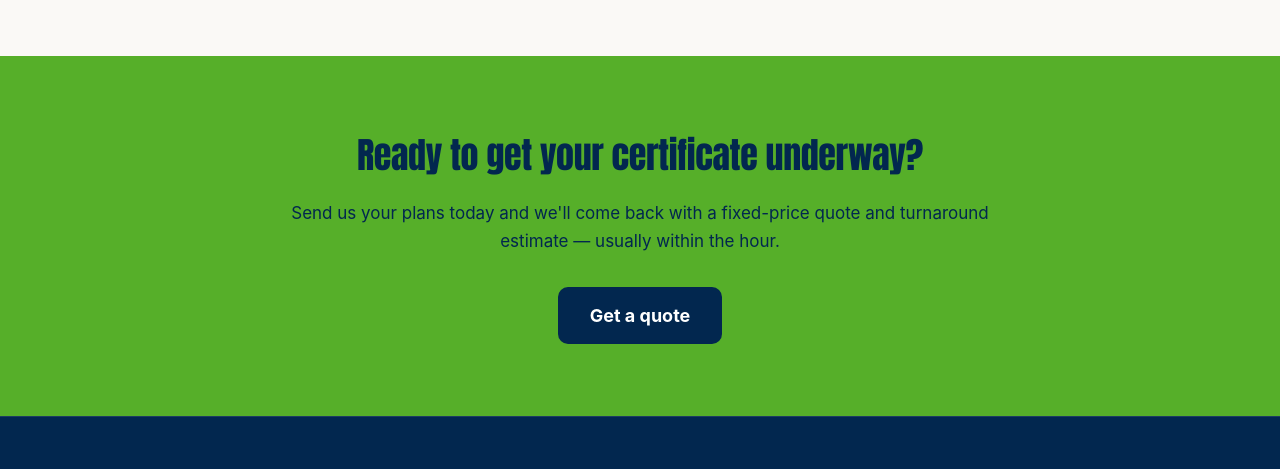
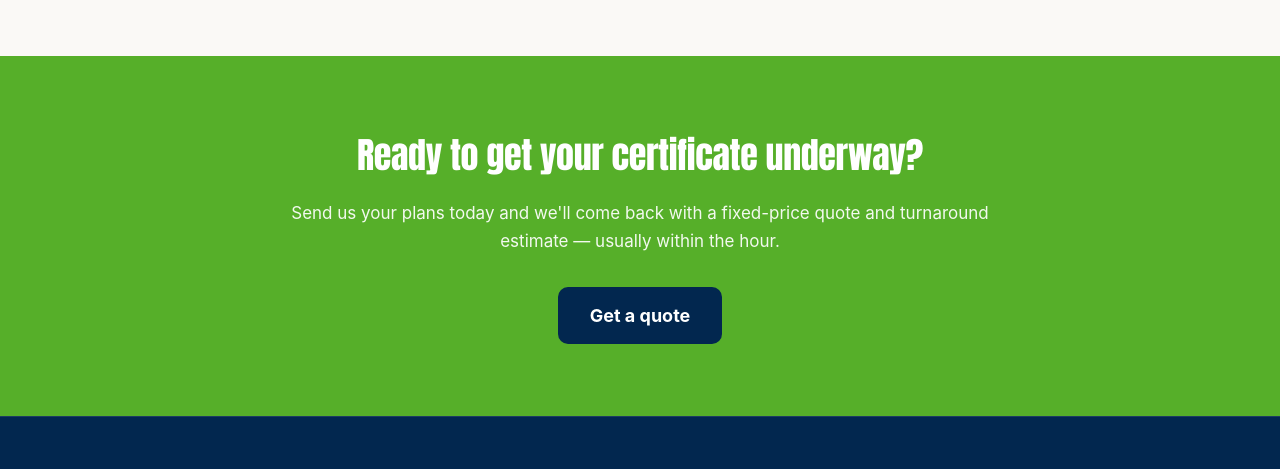
Before and after one commit to thriiv-digital/ecoreports, a plain HTML site: page index.html in a window 1280 px wide. Shown: the part 4760-5229 px from the top of the page. Drawn offline with nearby package versions, Linux system fonts and the light colour scheme; a web font is replaced by a local one.

Commit message:
Switch CTA band heading/paragraph to white text
Co-Authored-By: Claude Sonnet 5 <noreply@anthropic.com>

```diff
--- a/index.html
+++ b/index.html
@@ -144,8 +144,8 @@
 
 <div id="cta-section" style="background:var(--lime-500);padding:72px 32px;text-align:center">
 <div style="max-width:720px;margin:0 auto">
-<h2 style="color:var(--forest-800);font-size:2.25rem;margin-bottom:16px">Ready to get your certificate underway?</h2>
-<p style="font-family:var(--font-body);color:var(--forest-800);font-size:1.0625rem;margin-bottom:32px;line-height:1.65">Send us your plans today and we'll come back with a fixed-price quote and turnaround estimate — usually within the hour.</p>
+<h2 style="color:#fff;font-size:2.25rem;margin-bottom:16px">Ready to get your certificate underway?</h2>
+<p style="font-family:var(--font-body);color:rgba(255,255,255,0.92);font-size:1.0625rem;margin-bottom:32px;line-height:1.65">Send us your plans today and we'll come back with a fixed-price quote and turnaround estimate — usually within the hour.</p>
 <x-import component-from-global-scope="EcoReportsDesignSystem_e3fff4.Button" variant="dark" size="lg" hint-size="160px,52px">Get a quote</x-import>
 </div>
 </div>
```
